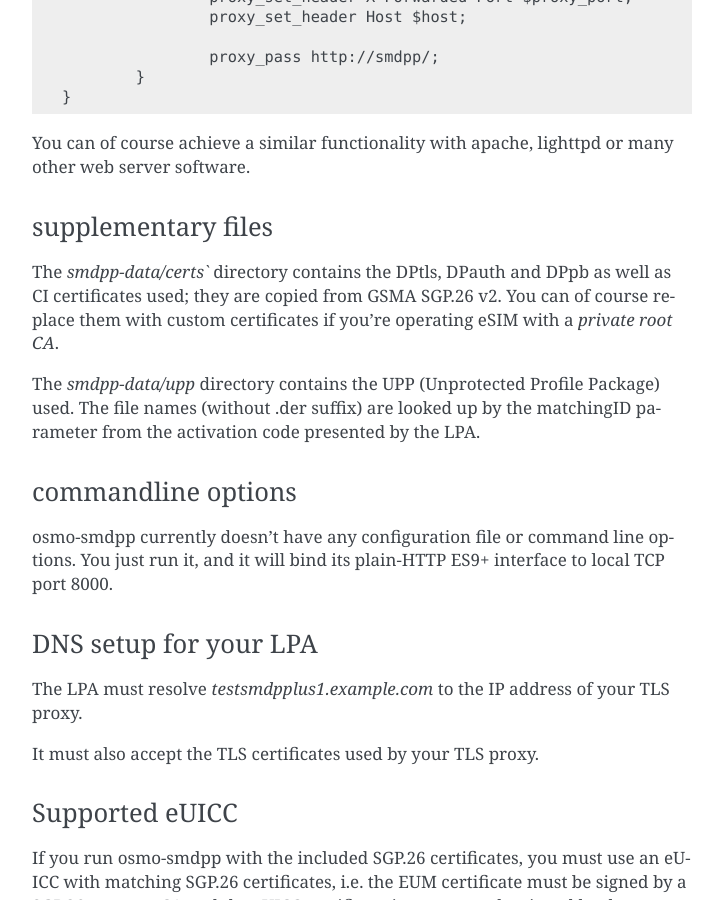
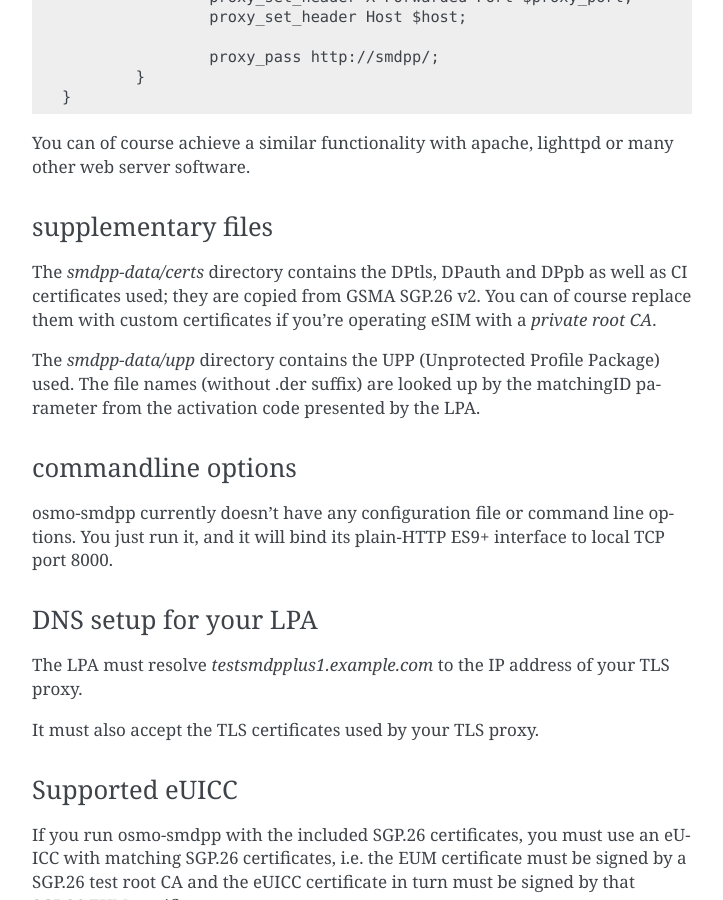
Before and after one commit to osmocom/pysim, a Sphinx documentation site: the page built from docs/osmo-smdpp.rst, in a window 1280 px wide and 900 px high, scrolled down 1707 px. Shown: the whole window, without its empty margins (388-1111 px from the left). Built offline with Sphinx 7.4.7, drawn with Linux system fonts in a browser that asks for light colours.

```diff
--- a/docs/osmo-smdpp.rst
+++ b/docs/osmo-smdpp.rst
@@ -82,7 +82,7 @@ software.
 supplementary files
 ~~~~~~~~~~~~~~~~~~~
 
-The `smdpp-data/certs`` directory contains the DPtls, DPauth and DPpb as well as CI certificates
+The `smdpp-data/certs` directory contains the DPtls, DPauth and DPpb as well as CI certificates
 used; they are copied from GSMA SGP.26 v2.  You can of course replace them with custom certificates
 if you're operating eSIM with a *private root CA*.
 
```
